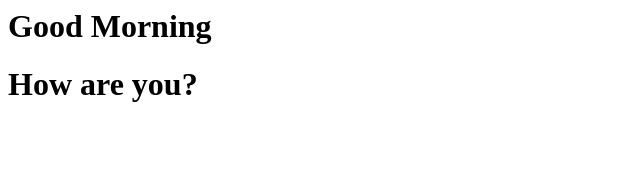
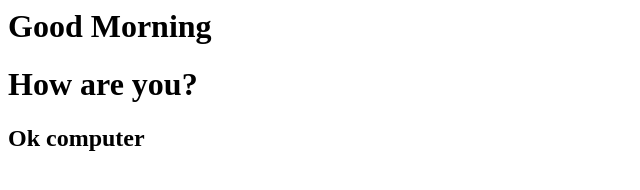
Before and after one commit to ereller25/GitDemo, a plain HTML site: page index.html in a window 1280 px wide. Shown: the whole page, without its empty margins (0-640 px from the left). Drawn offline with Linux system fonts and the light colour scheme.

Commit message:
few more changes

```diff
--- a/index.html
+++ b/index.html
@@ -1,3 +1,9 @@
 <h1>Good Morning</h1>
 
 <h1>How are you?</h1>
+
+<!--Commenting-->
+
+<!--More comments-->
+
+<h2>Ok computer</h2>
```
